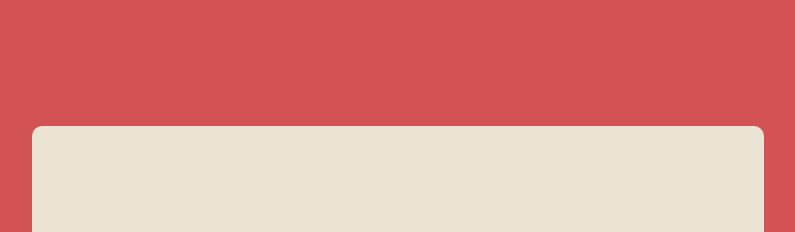
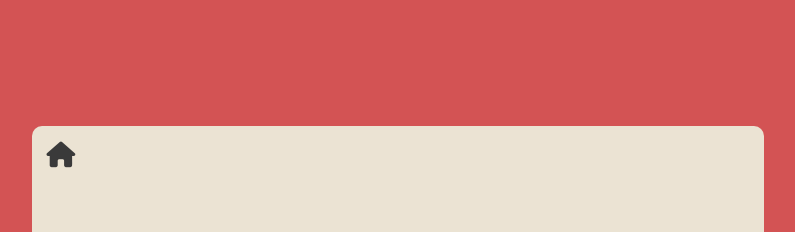
Before and after one commit to splasherzz/food-allergen-detector, a SvelteKit app in the folder web app/: page /result in a window 1280 px wide. Shown: the top 232 px of the page, without its empty margins (242-1037 px from the left). Built offline with nearby package versions, Linux system fonts and the light colour scheme.

Commit message:
add home button to results page

```diff
--- a/web app/src/routes/result/+page.svelte
+++ b/web app/src/routes/result/+page.svelte
@@ -31,6 +31,10 @@
 
 <main>
     <div class="container floating">
+        <button class="home-icon" on:click={goBack}>
+            <i class="fas fa-home" />
+        </button>
+
         <h1 class="caption">
             <span class="food-name">{$food}</span><br />
             <span class="pred">{$formValues.pred}</span>
@@ -79,21 +83,6 @@
         height: 100%;
     }
 
-    /*
-    .image-container {
-        position: fixed;
-        bottom: 0;
-        right: 0;
-        animation: fadeInContent 0.3s ease-in-out forwards;
-    }
-
-    .image-container img {
-        width: 450px;
-        height: auto;
-        margin-bottom: 20px;
-        filter: contrast(80%) saturate(75%);
-    }
-    */
     .container {
         display: flex;
         text-align: center;
@@ -106,32 +95,29 @@
         width: 700px;
         height: 500px;
         margin: 0 auto;
+        position: relative;
     }
 
-    .result-contains {
-        width: 350px;
-        height: auto;
-        margin-bottom: -12px;
-        filter: contrast(80%) saturate(75%);
-    }
-    /*
-    .container.floating {
-        animation: floatAnimation 2s infinite alternate;
+    .home-icon {
+        position: absolute;
+        top: 17px;
+        left: 17px;
+        display: flex;
+        align-items: center;
+        justify-content: center;
+        width: 24px;
+        height: 24px;
+        cursor: pointer;
+        color: #3a3a3a;
+        text-decoration: none;
+        font-size: 1.6em;
+        background-color: transparent;
+        border: none;
     }
 
-
-    @keyframes floatAnimation {
-        from {
-            transform: translate(-50%, -50%);
-        }
-        to {
-            transform: translate(
-                -50%,
-                -45%
-            );
-        }
+    .home-icon:hover {
+        color: #555555; /* Adjust the color when hovering over the arrow */
     }
-    */
 
     .caption {
         font-family: "IntroCd", sans-serif;
@@ -152,33 +138,12 @@
         font-weight: 600;
     }
 
-    /*
-    .button-container {
-        display: flex;
-        justify-content: center;
-        margin-top: 20px;
+    .result-contains {
+        width: 350px;
+        height: auto;
+        margin-bottom: -12px;
+        filter: contrast(80%) saturate(75%);
     }
-
-    .back {
-        background-color: #3a3a3a;
-        color: #ebe3d3;
-        padding: 10px 20px;
-        border: none;
-        border-radius: 23px;
-        font-size: 16px;
-        cursor: pointer;
-        width: 90px;
-        transition: background-color 0.3s ease;
-    }
-
-    .back:hover {
-        background-color: #555555;
-    }
-
-    .back:active {
-        background-color: #3a3a3a;
-    }
-    */
 
     .footer {
         position: fixed;
```
